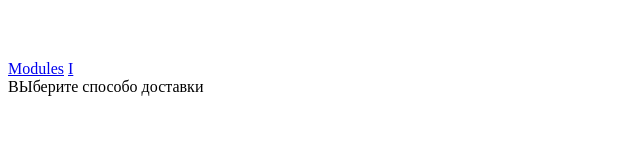
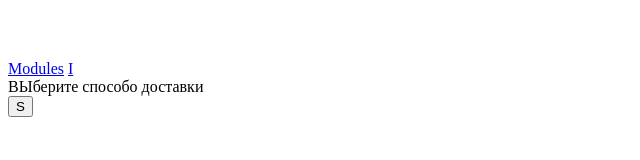
Before and after one commit to MesyachenkoRoman/special-app, a plain HTML site: page index.html in a window 1280 px wide. Shown: the full height of the page, 0-640 px from the left. Drawn offline with Linux system fonts and the light colour scheme.

Commit message:
'button'

```diff
--- a/index.html
+++ b/index.html
@@ -19,5 +19,6 @@
     <div>
       ВЫберите способо доставки
     </div>
+    <button> S</button>
   </body>
 </html>
```
